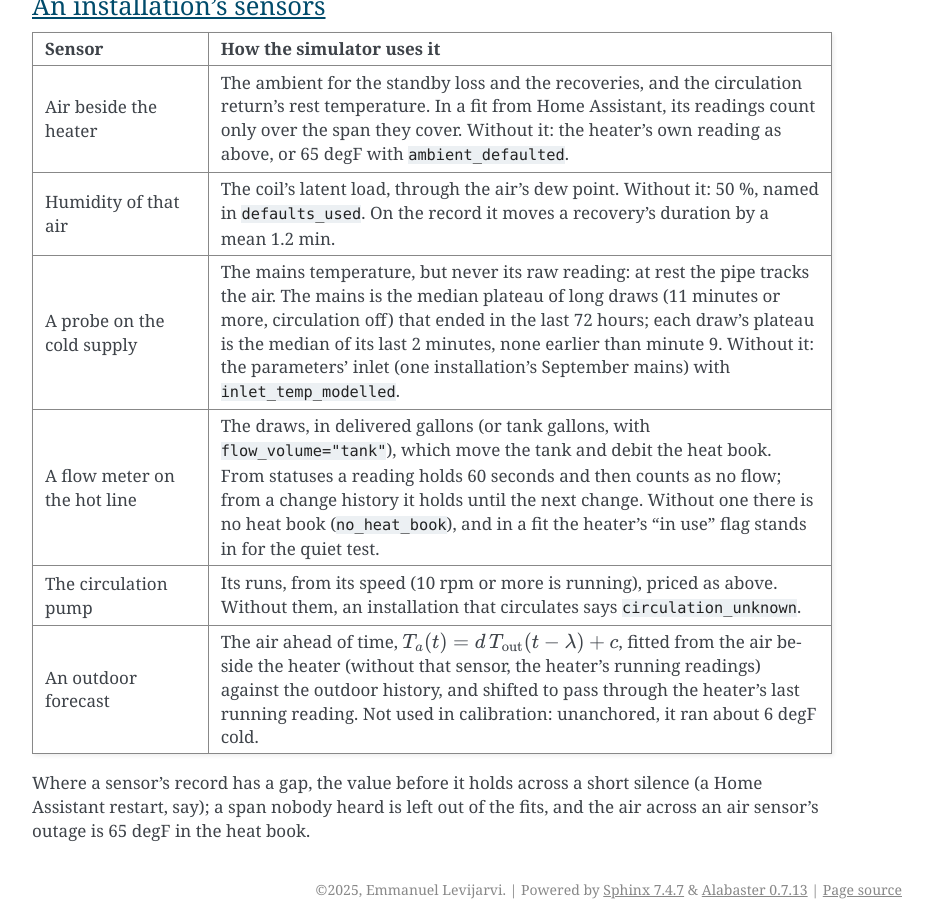
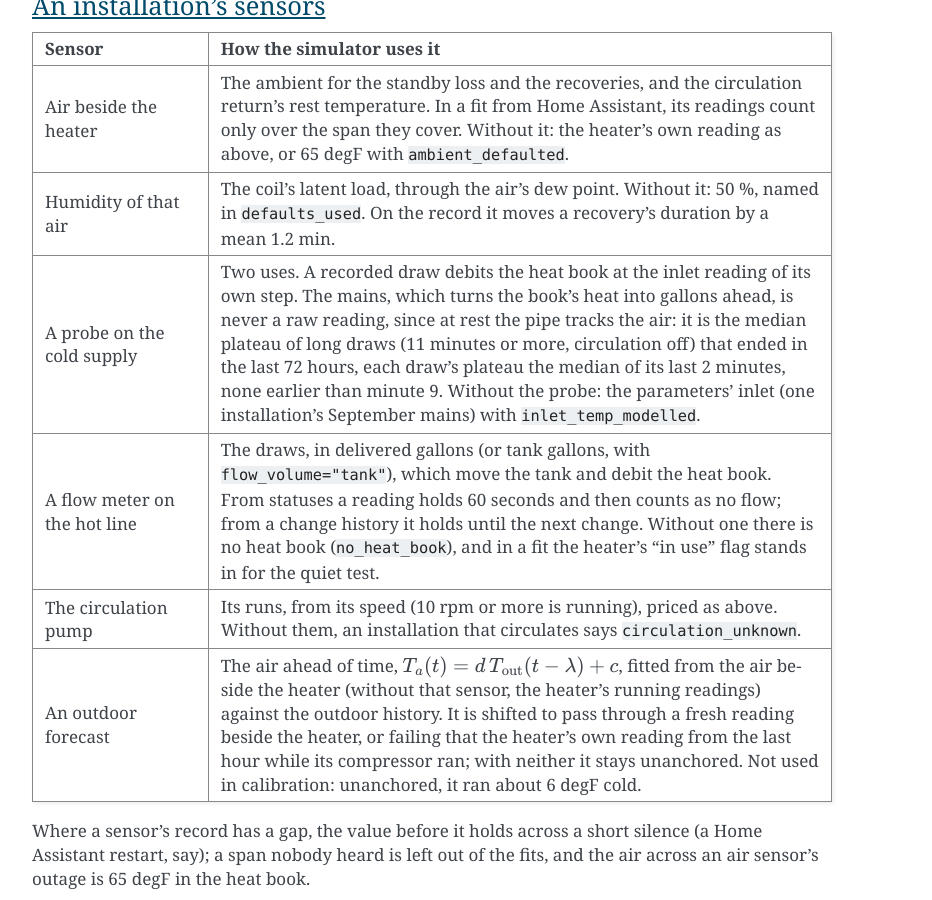
Before and after one commit to eman/nwp500-python, a Sphinx documentation site: the page built from docs/explanation/simulator-methodology.rst, in a window 1280 px wide and 900 px high, scrolled down 11829 px. Shown: the whole window, without its empty margins (338-1270 px from the left). Built offline with Sphinx 7.4.7, drawn with Linux system fonts in a browser that asks for light colours.

Commit message:
docs(sim): the inlet's two uses and the forecast's anchor fallback

```diff
--- a/docs/explanation/simulator-methodology.rst
+++ b/docs/explanation/simulator-methodology.rst
@@ -682,12 +682,15 @@ An installation's sensors
        50 %, named in ``defaults_used``. On the record it moves a
        recovery's duration by a mean 1.2 min.
    * - A probe on the cold supply
-     - The mains temperature, but never its raw reading: at rest the
-       pipe tracks the air. The mains is the median plateau of long
-       draws (11 minutes or more, circulation off) that ended in the last
-       72 hours; each draw's plateau is the median of its last 2
-       minutes, none earlier than minute 9. Without it: the parameters' inlet (one
-       installation's September mains) with ``inlet_temp_modelled``.
+     - Two uses. A recorded draw debits the heat book at the inlet
+       reading of its own step. The mains, which turns the book's heat
+       into gallons ahead, is never a raw reading, since at rest the
+       pipe tracks the air: it is the median plateau of long draws
+       (11 minutes or more, circulation off) that ended in the last
+       72 hours, each draw's plateau the median of its last 2 minutes,
+       none earlier than minute 9. Without the probe: the parameters'
+       inlet (one installation's September mains) with
+       ``inlet_temp_modelled``.
    * - A flow meter on the hot line
      - The draws, in delivered gallons (or tank gallons, with
        ``flow_volume="tank"``), which move the tank and debit the heat
@@ -702,10 +705,12 @@ An installation's sensors
        ``circulation_unknown``.
    * - An outdoor forecast
      - The air ahead of time,
-       :math:`T_a(t) = d\,T_{\text{out}}(t - \lambda) + c`, fitted from the air beside the heater (without that
-       sensor, the heater's running readings) against the outdoor
-       history, and shifted to pass through the heater's last running
-       reading.
+       :math:`T_a(t) = d\,T_{\text{out}}(t - \lambda) + c`, fitted
+       from the air beside the heater (without that sensor, the
+       heater's running readings) against the outdoor history. It is
+       shifted to pass through a fresh reading beside the heater, or
+       failing that the heater's own reading from the last hour while
+       its compressor ran; with neither it stays unanchored.
        Not used in calibration: unanchored, it ran about 6 degF cold.
 
 Where a sensor's record has a gap, the value before it holds across a
```
